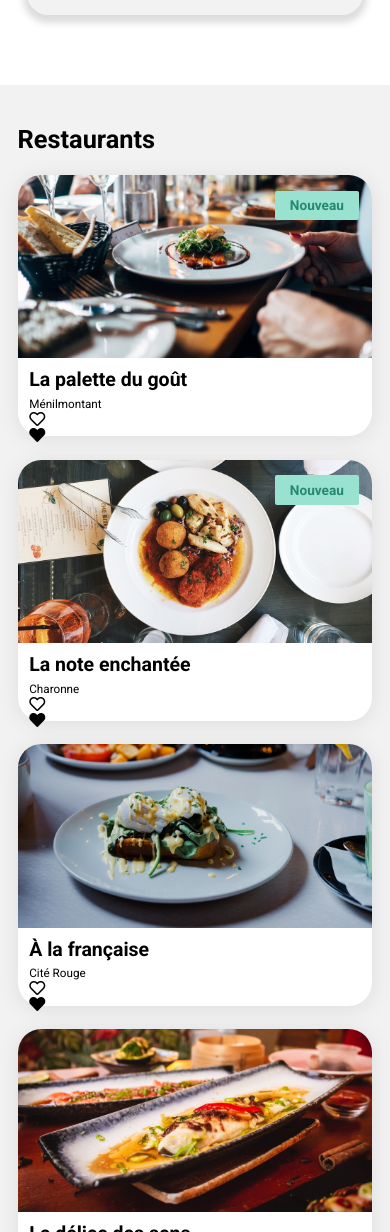
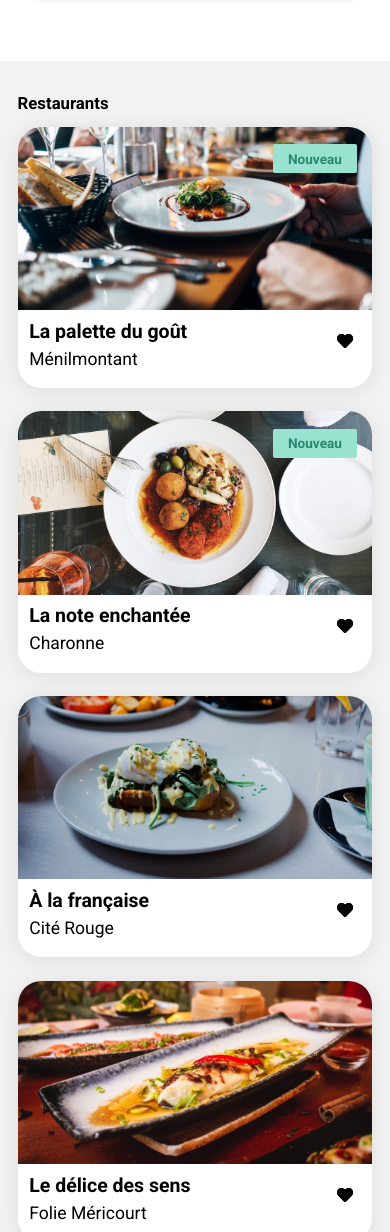
Before and after one commit to yanou92800/YannThouanel_3_18032021, a website: page index.html in a window 390 px wide. Shown: the part 768-2000 px from the top of the page. Drawn offline with Linux system fonts and the light colour scheme; a web font is replaced by a local one.

Commit message:
variable ajouté, color fait

```diff
--- a/index.html
+++ b/index.html
@@ -29,23 +29,22 @@
         <h2>Fonctionnement</h2>
         <div class="fonctionnement__btn">
           <span>1</span>
-          <i class="fonctionnement__btn__logo fas fa-mobile-alt"></i>
+          <i class="fonctionnement__logo fas fa-mobile-alt"></i>
           <p><strong>Choissez un restaurant</strong></p>
         </div>
         <div class="fonctionnement__btn">
           <span>2</span>
-          <i class="fonctionnement__btn__logo fas fa-list-ul"></i>
+          <i class="fonctionnement__logo fas fa-list-ul"></i>
           <p><strong>Composez votre menu</strong></p>
         </div>
         <div class="fonctionnement__btn">
           <span>3</span>
-          <i class="fonctionnement__btn__logo fas fa-store"></i>
+          <i class="fonctionnement__logo fas fa-store"></i>
           <p><strong>Dégustez au restaurant</strong></p>
         </div>
       </section>
       <section class="restaurant">
         <h2>Restaurants</h2>
-        <div class="container-restaurant">
           <a href="lapalettedugout.html">
             <div class="restaurant__card">
               <p class="nouveau">Nouveau</p>
@@ -53,8 +52,8 @@
               <div class="restaurant__menu">
                 <h3>La palette du goût</h3>
                 <p>Ménilmontant</p>
-                <i class="far fa-heart restaurant__heart"></i>
-                <i class="fas fa-heart restaurant__heart--like"></i>
+                <i class="restaurant__heart far fa-heart"></i>
+                <i class="restaurant__heart--like fas fa-heart"></i>
               </div>
             </div>
           </a>
@@ -65,8 +64,8 @@
               <div class="restaurant__menu">
                 <h3>La note enchantée</h3>
                 <p>Charonne</p>
-                <i class="far fa-heart restaurant__heart"></i>
-                <i class="fas fa-heart restaurant__heart--like"></i>
+                <i class="restaurant__heart far fa-heart "></i>
+                <i class="restaurant__heart--like fas fa-heart"></i>
               </div>
             </div>
           </a>
@@ -76,8 +75,8 @@
               <div class="restaurant__menu">
                 <h3>À la française</h3>
                 <p>Cité Rouge</p>
-                <i class="far fa-heart restaurant__heart"></i>
-                <i class="fas fa-heart restaurant__heart--like"></i>
+                <i class="restaurant__heart far fa-heart"></i>
+                <i class="restaurant__heart--like fas fa-heart"></i>
               </div>
             </div>
           </a>
@@ -87,12 +86,11 @@
               <div class="restaurant__menu">
                 <h3>Le délice des sens</h3>
                 <p>Folie Méricourt</p>
-                <i class="far fa-heart restaurant__heart"></i>
-                <i class="fas fa-heart restaurant__heart--like"></i>
+                <i class="restaurant__heart far fa-heart"></i>
+                <i class="restaurant__heart--like fas fa-heart"></i>
               </div>
             </div>
           </a>
-        </div>
       </section>
     </main>
     <footer>
--- a/sass/Composants/_buttons.scss
+++ b/sass/Composants/_buttons.scss
@@ -5,15 +5,10 @@
 .fonctionnement__btn {
   @include btnfonctionnement;
   &:hover {
-    background-color: #f2eafb;
-    .fonctionnement__btn__logo {
-      color: #9356dc;
+    background-color: lighten($color: $color-primary, $amount: 35);
+    .fonctionnement__logo {
+      color: $color-primary;
     }
-  }
-  &__logo {
-    color: lighten($color: black, $amount: 40);
-    font-size: $h3;
-    margin-left: 2vw;
   }
   span {
     @include centercolumnbyflex;
@@ -27,7 +22,7 @@
     margin-right: 5vw;
   }
   p {
-    font-size: 3vw;
+    font-size: 4.3vw;
     margin-left: 8vw;
   }
 }
--- a/sass/Utils/_mixins.scss
+++ b/sass/Utils/_mixins.scss
@@ -7,7 +7,6 @@
 @mixin btnfonctionnement {
     width: 86vw;
     height: 20vw;
-    background-color: #f7f7f7;
     box-shadow: 0vw 1vw 2vw 1vw #dddcdc;
     margin-bottom: 6vw;
     border-radius: 5.4vw;
@@ -26,23 +25,24 @@
     justify-content: center;
     align-items: center;
     position: absolute;
-    margin: 4vw 0vw 0vw 66vw;
+    right: 4vw;
+    top: 4vw;
     font-size: 3.5vw;
     font-weight: 700;
-    color: #278870;
+    color: darken($color: $color-tertiary, $amount: 40);
 }
 @mixin btn {
     width: 56vw;
     height: 13vw;
     font-size: 4vw;
     color: white;
-    background: linear-gradient(357deg, #9356dc, #ff79da);
+    background: linear-gradient(357deg, $color-primary, $color-secondary);
     border: none;
     box-shadow: 0vw 1vw 2vw 1vw rgb(209, 209, 209);
     border-radius: 25vw;
     margin-top: 5vw;
     cursor: pointer;
     &:hover {
-      background: linear-gradient(357deg, #a16be0, #ff93e1);
+      background: linear-gradient(357deg, $color-primary-banner, $color-secondary-banner);
     }
 }
--- a/sass/Utils/_variables.scss
+++ b/sass/Utils/_variables.scss
@@ -1,6 +1,9 @@
-$h2: 6.5vw;
+$h2: 4.3vw;
 $h3: 5vw;
 $h1: 4.6vw;
+$p: 4.5vw;
 $color-primary: #9356DC;
 $color-secondary: #FF79DA;
 $color-tertiary: #99E2D0;
+$color-primary-banner: lighten($color: #9356dc, $amount: 5);
+$color-secondary-banner: lighten($color: #FF79DA, $amount: 5);
--- a/sass/main.scss
+++ b/sass/main.scss
@@ -16,8 +16,9 @@
 @import "./Layout/home";
 
 img {
-  width: 90vw;
+  width: 100%;
 }
+
 h2 {
   font-size: $h2;
   width: 90vw;
@@ -25,6 +26,11 @@ h2 {
 .fonctionnement {
   @include centercolumnbyflex;
   margin-bottom: 12vw;
+  &__logo {
+    color: lighten($color: black, $amount: 40);
+    font-size: $h3;
+    margin-left: 2vw;
+  }
 }
 
 .restaurant {
@@ -37,6 +43,16 @@ h2 {
     background-color: white;
     box-shadow: 0vw 0.6vw 5vw 0.2vw #e0dede;
     position: relative;
+  }
+  &__heart {
+    position: absolute;
+    right: 5vw;
+    bottom: 10vw;
+  }
+  &__heart--like {
+    position: absolute;
+    right: 5vw;
+    bottom: 10vw;
   }
   .nouveau {
     @include btnnouveau;
@@ -59,12 +75,12 @@ h2 {
   p {
     margin-top: 0.5vw;
     margin-bottom: 0;
-    font-size: 3vw;
+    font-size: $p;
   }
 }
 footer {
   color: white;
-  background: rgb(53, 53, 53);
+  background: lighten($color: black, $amount: 20);
   height: 52vw;
   display: flex;
   flex-direction: column;
```
Also changed, not shown: public/css/style.css, 1 other file.
